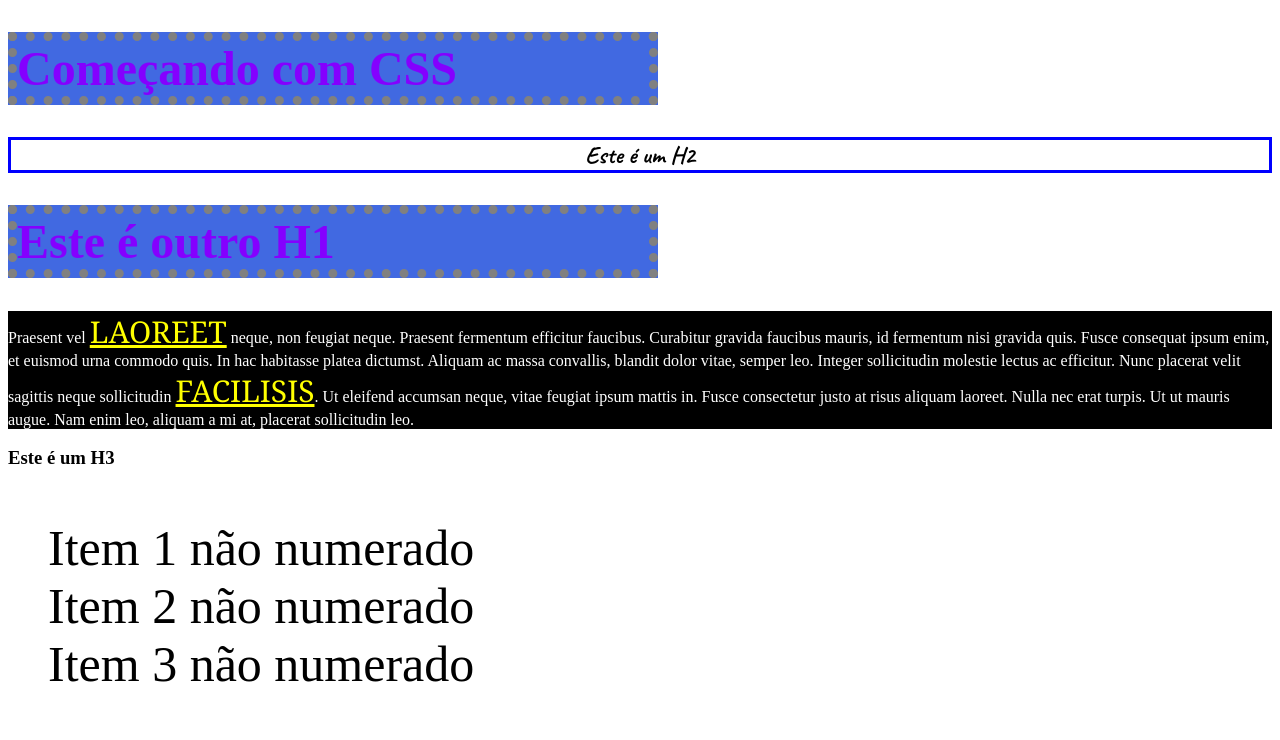
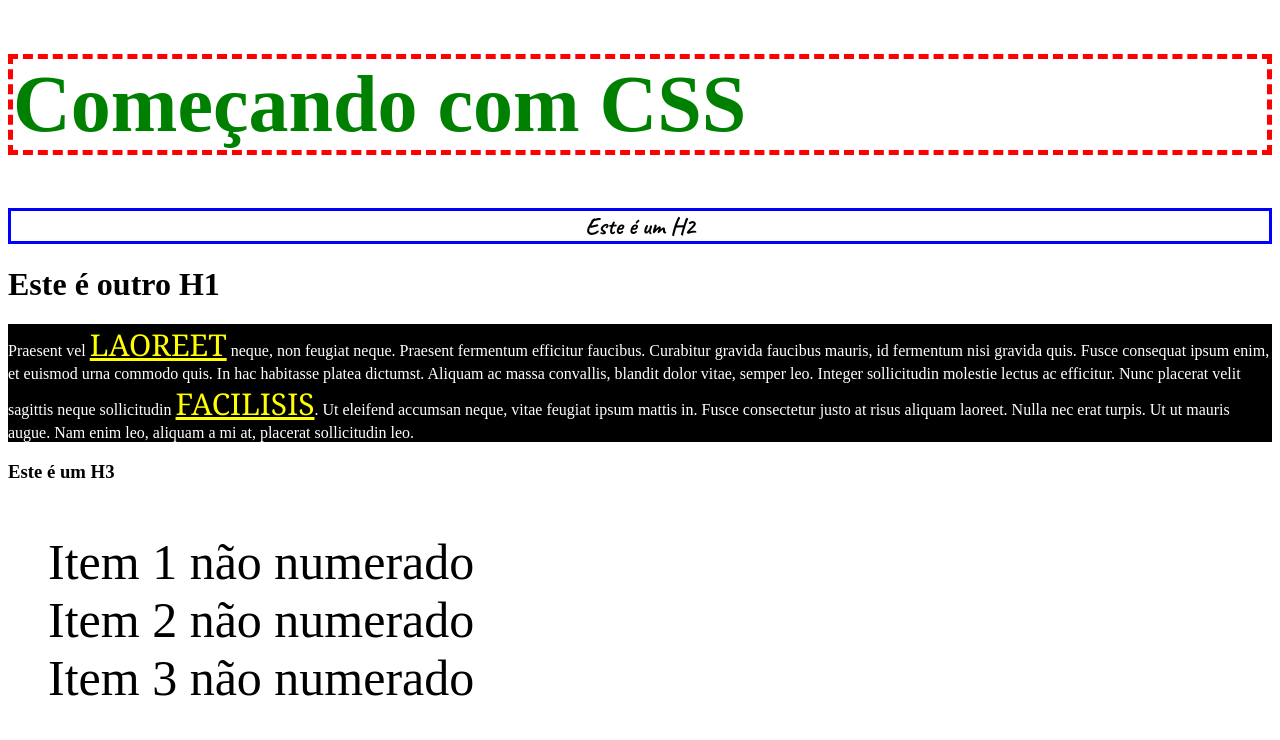
Before and after one commit to CleversonBergmann/css_playground, a plain HTML site: page index.html in a window 1280 px wide. Shown: the top 740 px of the page. Drawn offline with Linux system fonts and the light colour scheme.

Commit message:
Introdução ao cascade e especificidade

```diff
--- a/CSS/style.css
+++ b/CSS/style.css
@@ -1,15 +1,6 @@
 
 
-h1 {
-    color: rgb(132, 0, 255);
-    font-size: 3rem;
-    background-color: royalblue;
-    /*border: 9px dotted gray */
-    border-width: 9px;
-    border-style: dotted;
-    border-color: grey;
-    width: 50%;
-}
+
 
 h2 {
     font-family: 'Caveat', cursive , sans-serif ;
@@ -48,3 +39,14 @@ ol {
 #titulo-principal {
     margin-left: 5rem;
 }
+
+/* Explicando cascade e especificidade */
+.titulo-pagina {
+    font-size: 5rem;
+    border: 5px solid red;
+    color: red
+}
+.titulo {
+    border-style: dashed;
+    color: green
+}
--- a/index.html
+++ b/index.html
@@ -10,7 +10,7 @@
     <link rel="stylesheet" href="./CSS/style.css">
 </head>
 <body>
-    <h1>Começando com CSS</h1>
+    <h1 class="titulo titulo-pagina">Começando com CSS</h1>
     <h2>Este é um H2</h2>
     <h1>Este é outro H1</h1>
     <p>Praesent vel <span>laoreet</span> neque, non feugiat neque. Praesent fermentum efficitur faucibus. Curabitur gravida faucibus mauris, id fermentum nisi gravida quis. Fusce consequat ipsum enim, et euismod urna commodo quis. In hac habitasse platea dictumst. Aliquam ac massa convallis, blandit dolor vitae, semper leo. Integer sollicitudin molestie lectus ac efficitur. Nunc placerat velit sagittis neque sollicitudin <span>facilisis</span>. Ut eleifend accumsan neque, vitae feugiat ipsum mattis in. Fusce consectetur justo at risus aliquam laoreet. Nulla nec erat turpis. Ut ut mauris augue. Nam enim leo, aliquam a mi at, placerat sollicitudin leo.
```
